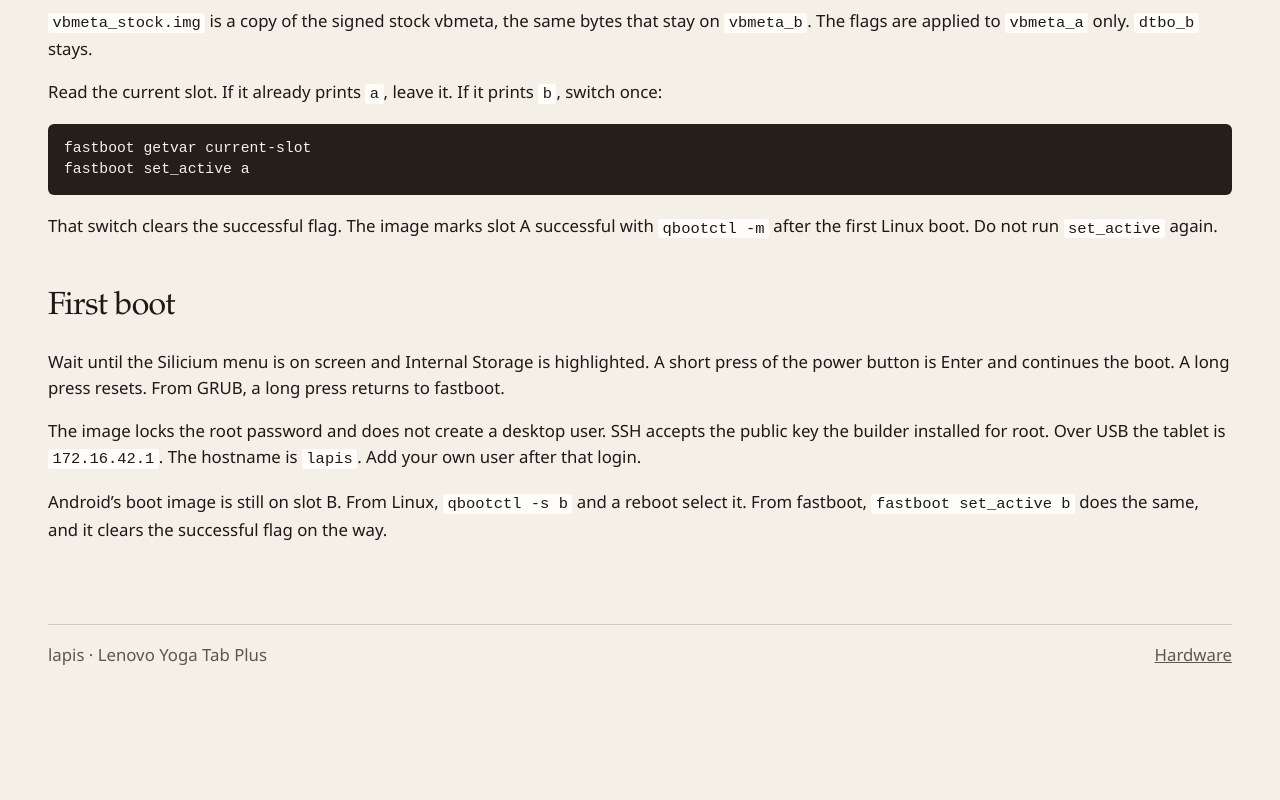
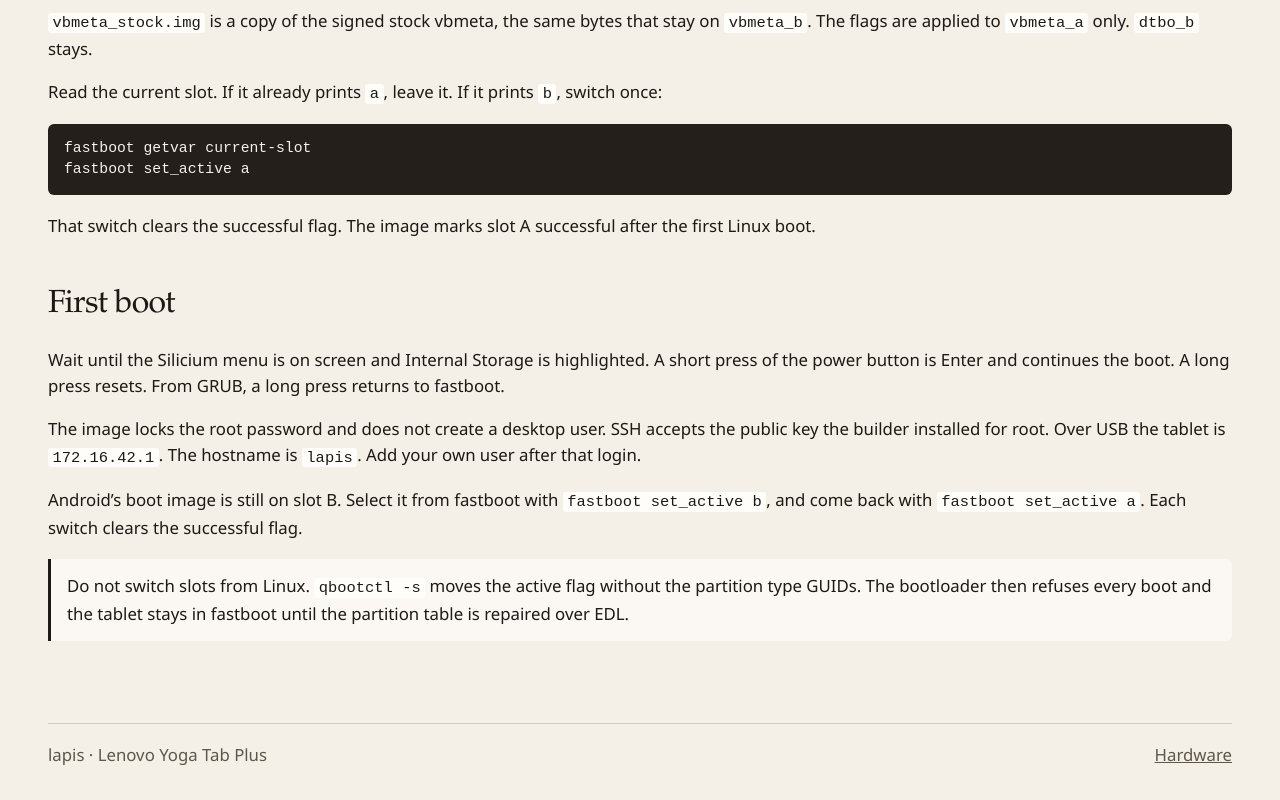
Before and after one commit to Lenovo-Yoga-Tab-Plus/lapis, a plain HTML site: page guide.html in a window 1280 px wide. Shown: the part 2727-3527 px from the top of the page. Before the commit the page ends 3427 px from the top, so only its background shows below. Drawn offline with Linux system fonts and the light colour scheme.

Commit message:
Tell the install guide to switch slots only from fastboot.

```diff
--- a/guide.html
+++ b/guide.html
@@ -119,12 +119,13 @@ fastboot --disable-verity --disable-verification flash vbmeta_a vbmeta_stock.img
     <p>Read the current slot. If it already prints <code>a</code>, leave it. If it prints <code>b</code>, switch once:</p>
     <pre><code>fastboot getvar current-slot
 fastboot set_active a</code></pre>
-    <p>That switch clears the successful flag. The image marks slot A successful with <code>qbootctl -m</code> after the first Linux boot. Do not run <code>set_active</code> again.</p>
+    <p>That switch clears the successful flag. The image marks slot A successful after the first Linux boot.</p>
 
     <h2 id="first-boot">First boot</h2>
     <p>Wait until the Silicium menu is on screen and Internal Storage is highlighted. A short press of the power button is Enter and continues the boot. A long press resets. From GRUB, a long press returns to fastboot.</p>
     <p>The image locks the root password and does not create a desktop user. SSH accepts the public key the builder installed for root. Over USB the tablet is <code>172.16.42.1</code>. The hostname is <code>lapis</code>. Add your own user after that login.</p>
-    <p>Android’s boot image is still on slot B. From Linux, <code>qbootctl -s b</code> and a reboot select it. From fastboot, <code>fastboot set_active b</code> does the same, and it clears the successful flag on the way.</p>
+    <p>Android’s boot image is still on slot B. Select it from fastboot with <code>fastboot set_active b</code>, and come back with <code>fastboot set_active a</code>. Each switch clears the successful flag.</p>
+    <p class="note">Do not switch slots from Linux. <code>qbootctl -s</code> moves the active flag without the partition type GUIDs. The bootloader then refuses every boot and the tablet stays in fastboot until the partition table is repaired over EDL.</p>
   </main>
   <footer>
     <span>lapis · Lenovo Yoga Tab Plus</span>
```
Also changed, not shown: hardware.html (+1 -1 lines).
